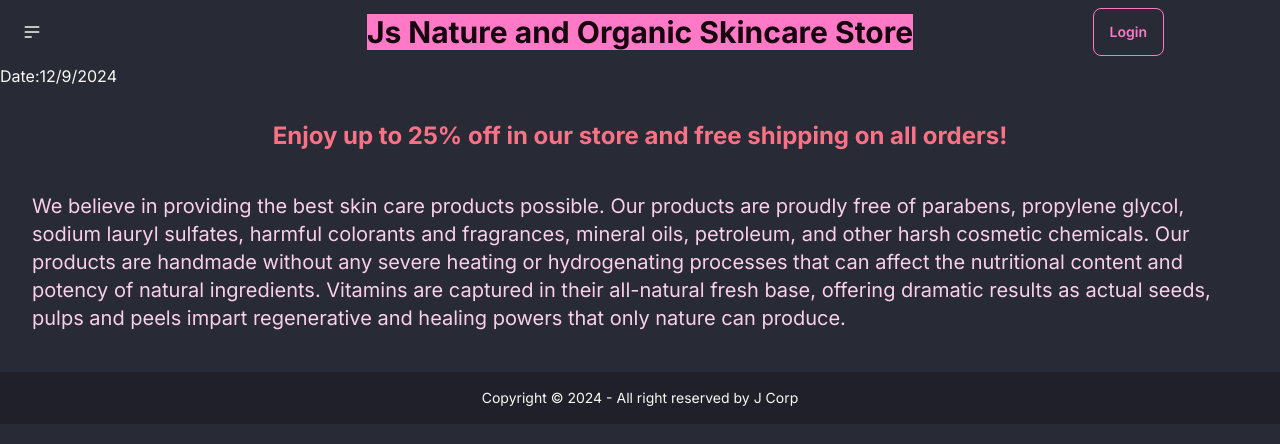
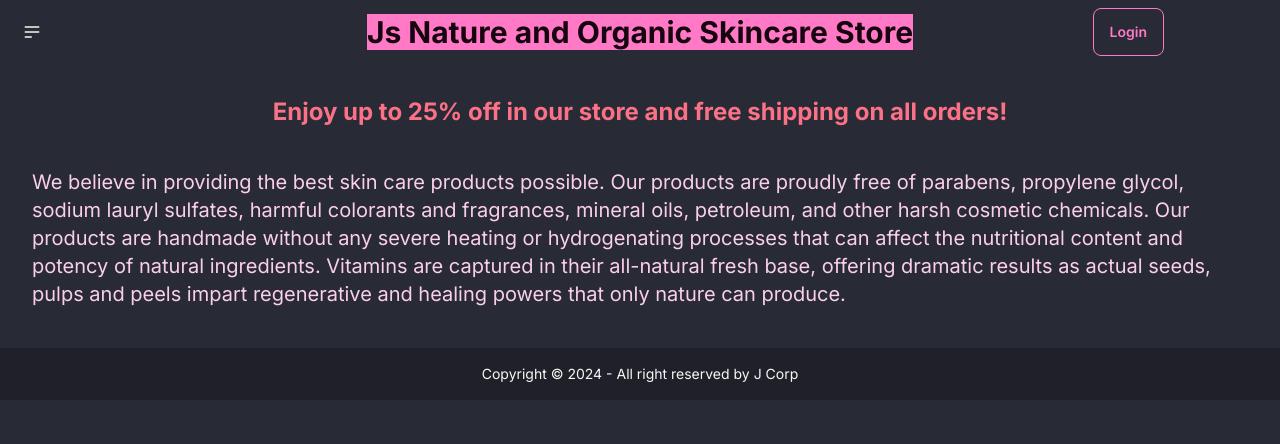
Before and after one commit to judynliu/exam2, a Next.js app: page / in a window 1280 px wide. Shown: the top 444 px of the page. Built offline with nearby package versions, Linux system fonts and the light colour scheme.

Commit message:
home page

```diff
--- a/app/page.tsx
+++ b/app/page.tsx
@@ -1,7 +1,6 @@
 export default function Home() {
   return (
     <>
-    Date:12/9/2024
     <h1 className="m-8 font-bold text-2xl text-center text-rose-400"> Enjoy up to 25% off in our store and free shipping on all orders! </h1>
     <p className="mx-8 my-10 text-xl text-pink-200">We believe in providing the best skin care products possible. Our products are proudly free of parabens, propylene glycol, sodium lauryl sulfates, harmful colorants and fragrances, mineral oils, petroleum, and other harsh cosmetic chemicals. Our products are handmade without any severe heating or hydrogenating processes that can affect the nutritional content and potency of natural ingredients. Vitamins are captured in their all-natural fresh base, offering dramatic results as actual seeds, pulps and peels impart regenerative and healing powers that only nature can produce.</p>
 
```
